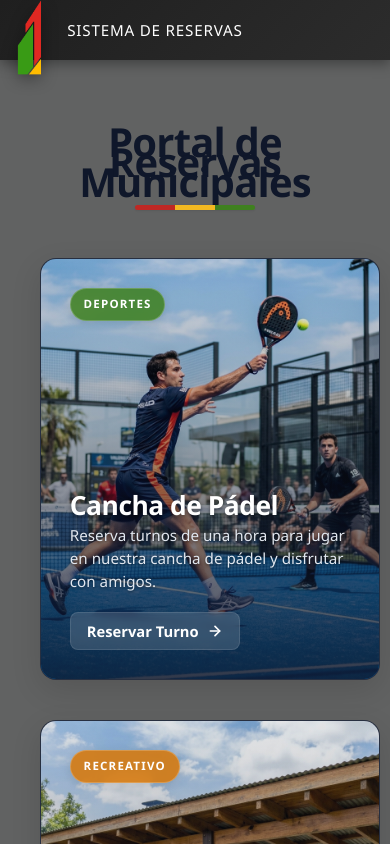
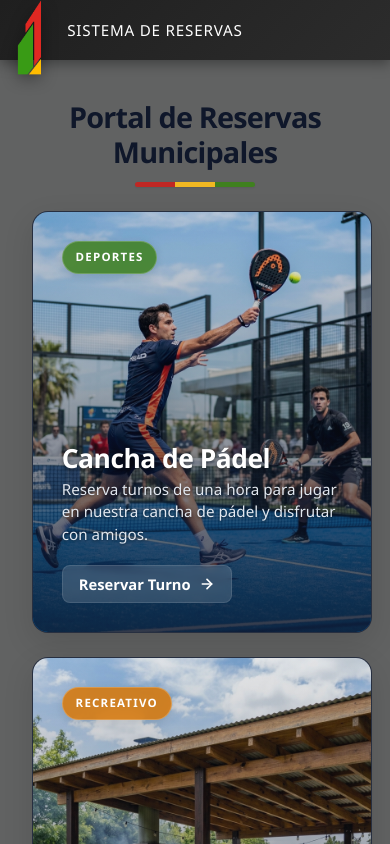
Before and after one commit to mansillalucianodamian/frontend-reservas, an Angular app: page /inicio in a window 390 px wide. Shown: the top 844 px of the page. Built offline with nearby package versions, Linux system fonts and the light colour scheme.

Commit message:
style: implement responsive design for admin grid and landing title on mobile screens

```diff
--- a/src/app/inicio/inicio.component.css
+++ b/src/app/inicio/inicio.component.css
@@ -184,3 +184,20 @@
 .service-card:hover .arrow-icon {
   transform: translateX(4px);
 }
+
+/* Diseño Adaptativo para Celulares */
+@media (max-width: 600px) {
+  .landing-container {
+    margin: 1.5rem auto;
+    padding: 0 1rem;
+    gap: 1.5rem;
+  }
+  .welcome-title {
+    font-size: 1.8rem;
+    line-height: 1.2;
+    padding: 0 0.5rem;
+  }
+  .cards-grid {
+    gap: 1.5rem;
+  }
+}
--- a/src/app/superadmin/superadmin.component.css
+++ b/src/app/superadmin/superadmin.component.css
@@ -1691,3 +1691,17 @@
     cursor: not-allowed;
     box-shadow: none;
 }
+
+/* Diseño Adaptativo para Tablets y Celulares */
+@media (max-width: 1024px) {
+    .tab-layout {
+        flex-direction: column;
+    }
+}
+
+@media (max-width: 768px) {
+    .tab-layout {
+        padding: 1rem 1rem 1.5rem 1rem;
+        gap: 1.25rem;
+    }
+}
```
